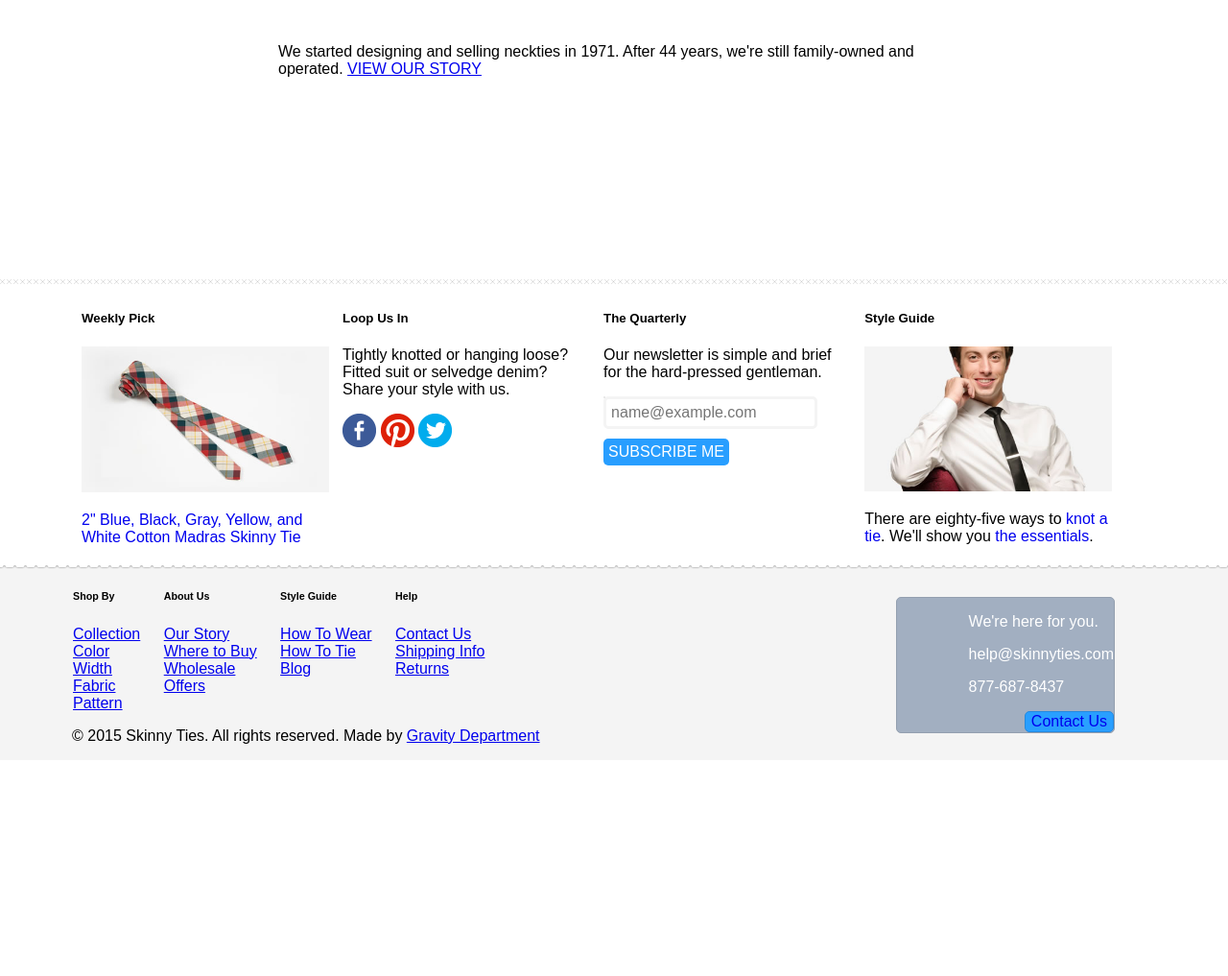
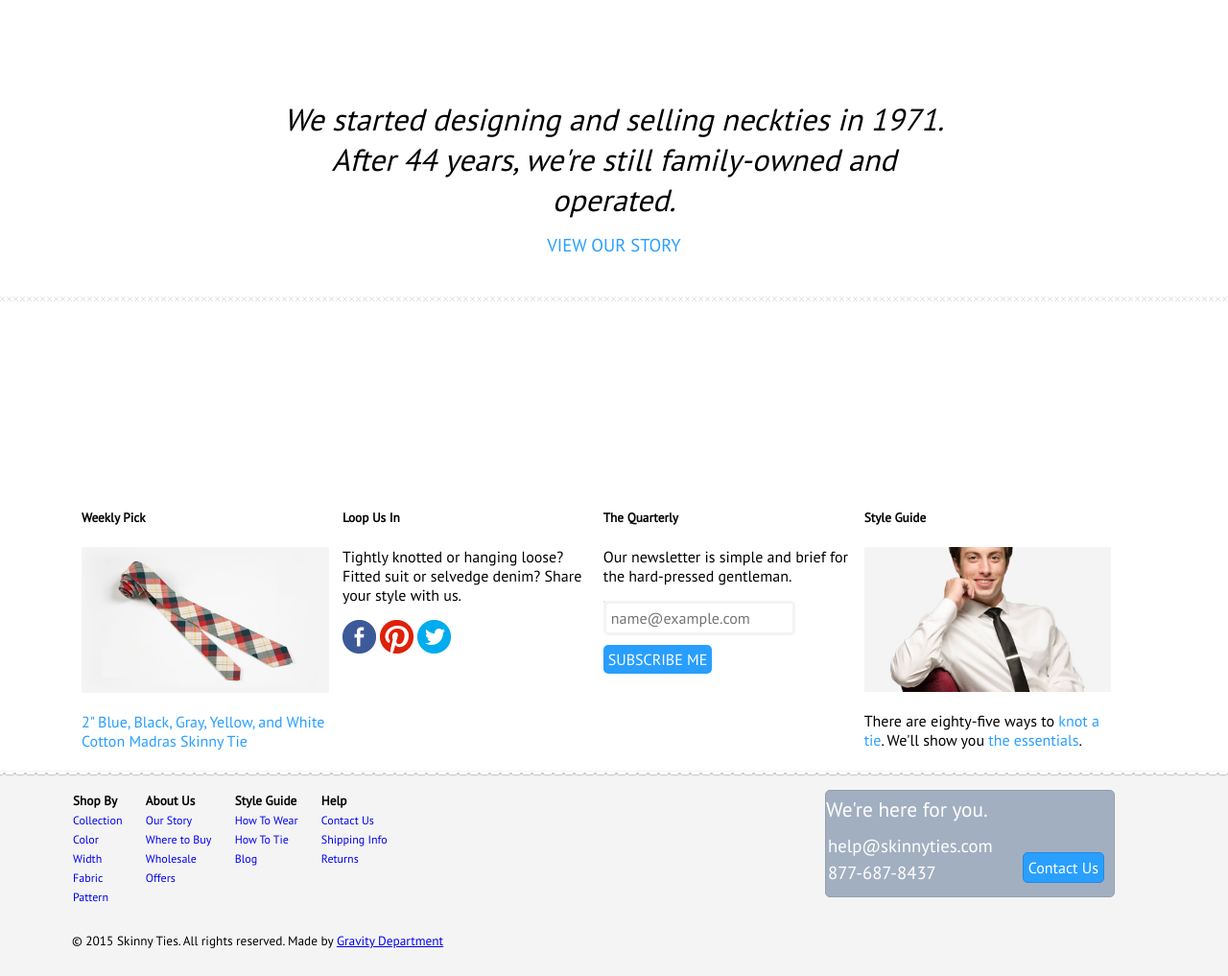
Before and after one commit to corifowler/skinny-ties-weird, a plain HTML site: page index.html in a window 1280 px wide. Shown: the part 1035-2052 px from the top of the page at 96% size. Before the commit the page ends 1827 px from the top, so only its background shows below. Drawn offline with Linux system fonts and the light colour scheme; files whose address does not match are found by name.

Commit message:
Positioned mag glass and added font styles.

```diff
--- a/index.html
+++ b/index.html
@@ -3,6 +3,7 @@
 <head>
   <title>Skinny Ties Are Weird</title>
   <link rel="stylesheet" type="text/css" href="normalize.css">
+  <link href='https://fonts.googleapis.com/css?family=PT+Sans' rel='stylesheet' type='text/css'>
   <link rel="stylesheet" type="text/css" href="main.css">
 </head>
 <body>
@@ -99,7 +100,8 @@
   <div class="tie-bars">
     <p>Tie Bars</p>
   </div>
-  <blockquote>We started designing and selling neckties in 1971. After 44 years, we're still family-owned and operated. <a href="#">VIEW OUR STORY</a></blockquote>
+  <div class="quote"><blockquote>We started designing and selling neckties in 1971. After 44 years, we're still family-owned and operated.
+  <span><a href="#">VIEW OUR STORY</a></span></blockquote></div>
 </section>
 <section class="exes"></section>
 <section class="connect">
@@ -137,7 +139,7 @@
 <div class="scalloped-2"></div>
 <div class="lists">
 <div class="footer-list">
-  <h6>Shop By</h6>
+  <h5>Shop By</h5>
   <ul>
     <li><a href="#">Collection</a></li>
     <li><a href="#">Color</a></li>
@@ -147,7 +149,7 @@
   </ul>
   </div>
 <div class="footer-list">
-  <h6>About Us</h6>
+  <h5>About Us</h5>
   <ul>
     <li><a href="#">Our Story</a></li>
     <li><a href="#">Where to Buy</a></li>
@@ -156,7 +158,7 @@
   </ul>
 </div>
 <div class="footer-list">
-  <h6>Style Guide</h6>
+  <h5>Style Guide</h5>
   <ul>
     <li><a href="#">How To Wear</a></li>
     <li><a href="#">How To Tie</a></li>
@@ -164,7 +166,7 @@
   </ul>
 </div>
 <div class="footer-list">
-  <h6>Help</h6>
+  <h5>Help</h5>
   <ul>
     <li><a href="#">Contact Us</a></li>
     <li><a href="#">Shipping Info</a></li>
@@ -173,12 +175,12 @@
 </div>
 </div>
 <div class="help-box">
-<p>We're here for you.</p>
-<p>help@skinnyties.com</p>
-<p>877-687-8437</p>
+<div class="here">We're here for you.</div>
+<span>help@skinnyties.com</span>
+<span>877-687-8437</span>
   <div class="contact"><button><a href='#'>Contact Us</a></button></div>
 </div>
-<p>&copy; 2015 Skinny Ties. All rights reserved.   Made by <a href="#">Gravity Department</a></p>
+<div class="final-text"><p>&copy; 2015 Skinny Ties. All rights reserved.   Made by <a href="#">Gravity Department</a></p></div>
 </footer>
 
 </body>
--- a/main.css
+++ b/main.css
@@ -1,3 +1,7 @@
+body {
+  font-family: 'PT Sans', sans-serif;
+}
+
 /* Header */
 
 header {
@@ -57,6 +61,7 @@ ul {
 .nav-box li {
   display: inline-block;
   padding: 25px;
+  font-size: 18pt;
 }
 
 .nav-menu a {
@@ -128,6 +133,8 @@ ul {
   width: 13px;
   height: 13px;
   display: inline-block;
+  margin-left: 2px;
+  margin-top: 7px;
 }
 
 .search::before {
@@ -151,7 +158,7 @@ ul {
   background-size: 44px;
   height: 5px;
   position: absolute;
-  top: 259px;
+  top: 260px;
   left: 0;
   width: 100%;
 }
@@ -180,7 +187,17 @@ ul {
 }
 
 .better {
-  padding: 75px;
+  padding: 65px;
+  font-size: 44pt;
+}
+
+.tie-colors p {
+  text-align: center;
+}
+
+.quote span{
+  text-size: 16pt;
+  display: block;
 }
 
 /* Accessories & 3 Columns */
@@ -226,6 +243,16 @@ ul {
 
 blockquote {
   padding: 100px;
+  font-style: italic;
+  font-size: 24pt;
+  text-align: center;
+}
+
+.accessories a {
+  text-decoration: none;
+  color: #299FFF;
+  font-style: normal;
+  font-size: 14pt;
 }
 
 /* Repeating Images - Exes */
@@ -236,7 +263,7 @@ blockquote {
   background-size: 7px;
   height: 7px;
   position: absolute;
-  top: 1326px;
+  top: 1344px;
   left: 0;
   width: 100%;
 }
@@ -261,6 +288,7 @@ blockquote {
 
 .connect-box a {
   text-decoration: none;
+  color: #299FFF;
 }
 
 .connect-box input {
@@ -330,7 +358,7 @@ blockquote {
   background-size: 44px;
   height: 5px;
   position: absolute;
-  top: 1623px;
+  top: 1839px;
   left: 0;
   width: 100%;
 }
@@ -358,14 +386,21 @@ footer {
   margin-top: -120px;
   background-color: #A2AFC1;
   color: white;
+  width: 300px;
+  height: 110px;
 }
 
 .lists {
   margin-left: 66px;
 }
 
+.final-text {
+  font-size: 10pt;
+  padding: 15px;
+}
+
 footer p {
-  margin-left: 75px;
+  margin-left: 60px;
 }
 
 .contact button{
@@ -373,8 +408,33 @@ footer p {
   border: 1px solid #2489DF;
   border-radius: 5px;
   float: right;
+  margin-top: -35px;
+  padding: 5px;
+  margin-right: 10px;
 }
 
 .contact a {
   text-decoration: none;
+  color: white;
 }
+
+.help-box span {
+  display: block;
+  padding: 2px;
+  font-size: 14pt;
+}
+
+.here {
+  padding-bottom: 10px;
+  padding-top: 5px;
+  font-size: 16pt;
+}
+
+.footer-list a {
+  text-decoration: none;
+  font-size: 9pt;
+}
+
+.footer-list h5 {
+  margin-bottom: 0;
+}
```
